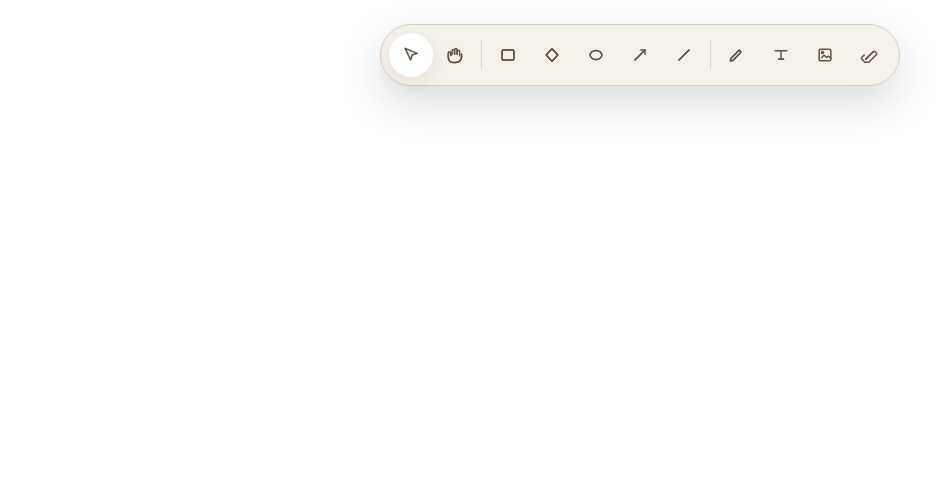
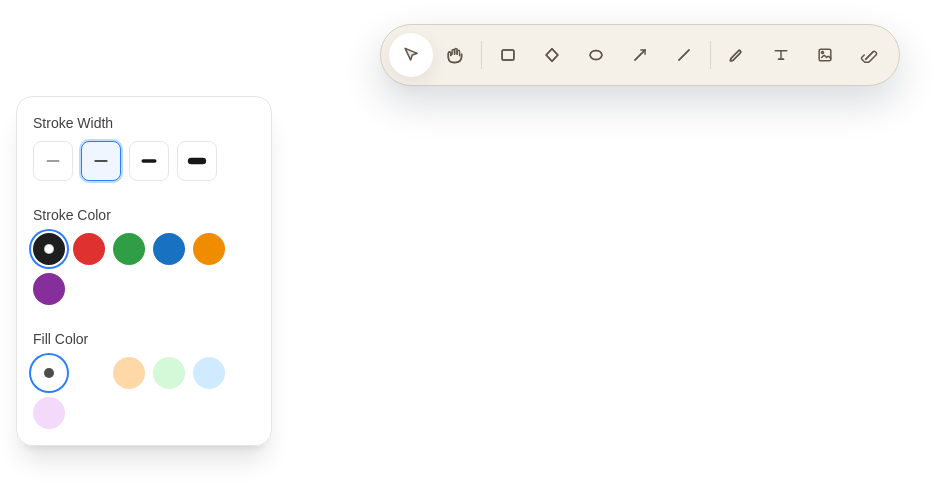
Before and after one commit to MuhammadTalha57/excalidraw-clone, a Next.js app in the folder web/: page / in a window 1280 px wide. Shown: the top 500 px of the page, without its empty margins (0-950 px from the left). Built offline with nearby package versions, Linux system fonts and the light colour scheme.

Commit message:
Implemented Shape Otions

```diff
--- a/web/components/canvas/interactions/captureInteraction.ts
+++ b/web/components/canvas/interactions/captureInteraction.ts
@@ -3,6 +3,7 @@ import { PointerEvent } from "react";
 import { usePreviewElementStore } from "@/stores/usePreviewElement";
 import { useSelectedToolStore } from "@/stores/useSelectedTool";
 import { useCanvasElementsStore } from "@/stores/useCanvasElements";
+import { useShapeOptionsStore } from "@/stores/useShapeOptions";
 
 const setPreviewElement = usePreviewElementStore.getState().setPreviewElement;
 
@@ -53,8 +54,9 @@ function onPointerMove(e: PointerEvent<HTMLCanvasElement>) {
     const previewElement: CanvasElement = {
         id: "2",
         type: "none",
-        strokeColor: "#000000",
-        fillColor: "#000000",
+        strokeWidth: useShapeOptionsStore.getState().strokeWidth,
+        strokeColor: useShapeOptionsStore.getState().strokeColor,
+        fillColor: useShapeOptionsStore.getState().fillColor,
         x1: x,
         y1: y,
         x2: currentX,
--- a/web/components/canvas/renderElement.ts
+++ b/web/components/canvas/renderElement.ts
@@ -4,28 +4,46 @@ export default function renderElement(
     ctx: CanvasRenderingContext2D,
     element: CanvasElement,
 ) {
-    if (!ctx) return;
+    ctx.save();
+
+    ctx.lineWidth = element.strokeWidth;
+    ctx.strokeStyle = element.strokeColor;
+    ctx.fillStyle =
+        element.fillColor === "transparent"
+            ? "rgba(0,0,0,0)"
+            : element.fillColor;
+
+    ctx.lineWidth = element.strokeWidth;
+    ctx.strokeStyle = element.strokeColor;
+    ctx.fillStyle = element.fillColor;
 
     switch (element.type) {
         case "rectangle":
             renderRectangle(ctx, element);
             break;
+
         case "diamond":
             renderDiamond(ctx, element);
             break;
+
         case "ellipse":
             renderEllipse(ctx, element);
             break;
+
         case "line":
             renderLine(ctx, element);
             break;
+
         case "arrow":
             renderArrow(ctx, element);
             break;
+
         case "draw":
             renderDraw(ctx, element);
             break;
     }
+
+    ctx.restore();
 }
 
 function renderRectangle(ctx: CanvasRenderingContext2D, e: CanvasElement) {
--- /dev/null
+++ b/web/components/shapeOptions.tsx
@@ -0,0 +1,159 @@
+"use client";
+
+import { useShapeOptionsStore } from "@/stores/useShapeOptions";
+import { Minus, Circle } from "lucide-react";
+
+const strokeColors = [
+    "#1e1e1e",
+    "#e03131",
+    "#2f9e44",
+    "#1971c2",
+    "#f08c00",
+    "#862e9c",
+];
+
+const fillColors = [
+    "transparent",
+    "#ffffff",
+    "#ffd8a8",
+    "#d3f9d8",
+    "#d0ebff",
+    "#f3d9fa",
+];
+
+const strokeWidths = [1, 2, 4, 8];
+
+export default function ShapeOptions() {
+    const {
+        strokeWidth,
+        strokeColor,
+        fillColor,
+        setStrokeWidth,
+        setStrokeColor,
+        setFillColor,
+    } = useShapeOptionsStore();
+
+    return (
+        <div
+            className="
+                w-64
+                rounded-2xl
+                border
+                border-neutral-200
+                bg-white/95
+                shadow-xl
+                backdrop-blur
+                p-4
+                space-y-6
+            "
+        >
+            {/* Stroke Width */}
+            <section className="space-y-2">
+                <h3 className="text-sm font-medium text-neutral-700">
+                    Stroke Width
+                </h3>
+
+                <div className="flex gap-2">
+                    {strokeWidths.map((width) => (
+                        <button
+                            key={width}
+                            onClick={() => setStrokeWidth(width)}
+                            className={`
+        flex h-10 w-10 items-center justify-center
+        rounded-lg border transition-all
+
+        ${
+            strokeWidth === width
+                ? "border-blue-500 bg-blue-50 ring-2 ring-blue-200"
+                : "border-neutral-200 hover:bg-neutral-100"
+        }
+    `}
+                        >
+                            <Minus size={20} strokeWidth={width} />
+                        </button>
+                    ))}
+                </div>
+            </section>
+
+            {/* Stroke Color */}
+            <section className="space-y-2">
+                <h3 className="text-sm font-medium text-neutral-700">
+                    Stroke Color
+                </h3>
+
+                <div className="flex flex-wrap gap-2">
+                    {strokeColors.map((color) => (
+                        <button
+                            key={color}
+                            onClick={() => setStrokeColor(color)}
+                            className={`
+        relative h-8 w-8 rounded-full transition-all
+
+        ${
+            strokeColor === color
+                ? "ring-2 ring-blue-500 ring-offset-2"
+                : "hover:scale-110"
+        }
+    `}
+                            style={{ backgroundColor: color }}
+                        >
+                            {strokeColor === color && (
+                                <div className="absolute inset-0 flex items-center justify-center">
+                                    <div className="h-2.5 w-2.5 rounded-full bg-white border border-black/20" />
+                                </div>
+                            )}
+                        </button>
+                    ))}
+                </div>
+            </section>
+
+            {/* Fill Color */}
+            <section className="space-y-2">
+                <h3 className="text-sm font-medium text-neutral-700">
+                    Fill Color
+                </h3>
+
+                <div className="flex flex-wrap gap-2">
+                    {fillColors.map((color) => (
+                        <button
+                            key={color}
+                            onClick={() => setFillColor(color)}
+                            className={`
+        relative h-8 w-8 rounded-full overflow-hidden transition-all
+
+        ${
+            fillColor === color
+                ? "ring-2 ring-blue-500 ring-offset-2"
+                : "hover:scale-110"
+        }
+    `}
+                            style={{
+                                background:
+                                    color === "transparent" ? "white" : color,
+                            }}
+                        >
+                            {color === "transparent" && (
+                                <svg className="absolute inset-0">
+                                    <line
+                                        x1="0"
+                                        y1="100%"
+                                        x2="100%"
+                                        y2="0"
+                                        stroke="red"
+                                        strokeWidth="2"
+                                    />
+                                </svg>
+                            )}
+
+                            {fillColor === color && (
+                                <div className="absolute inset-0 flex items-center justify-center">
+                                    <div className="h-2.5 w-2.5 rounded-full bg-black/70" />
+                                </div>
+                            )}
+                        </button>
+                    ))}
+                </div>
+            </section>
+        </div>
+    );
+}
--- a/web/components/whiteboard.tsx
+++ b/web/components/whiteboard.tsx
@@ -1,15 +1,33 @@
 "use client";
 
 import Toolbar from "@/components/toolbar";
-import { useLayoutEffect, useRef, useState } from "react";
+import ShapeOptions from "@/components/shapeOptions";
 import Canvas from "./canvas/canvas";
+
 export default function Whiteboard() {
     return (
         <div className="relative min-h-screen w-full overflow-hidden bg-[#f1ece4]">
-            <Canvas></Canvas>
+            <Canvas />
 
-            <div className="pointer-events-none absolute inset-x-0 top-4 z-10 flex justify-center px-4 sm:top-6">
+            {/* Toolbar */}
+            <div className="pointer-events-none absolute inset-x-0 top-4 z-20 flex justify-center px-4 sm:top-6">
                 <Toolbar />
+            </div>
+
+            {/* Shape Options */}
+            <div
+                className="
+                    absolute
+                    left-4
+                    top-24
+                    z-20
+                    pointer-events-auto
+
+                    hidden
+                    md:block
+                "
+            >
+                <ShapeOptions />
             </div>
         </div>
     );
--- a/web/lib/types.ts
+++ b/web/lib/types.ts
@@ -6,6 +6,7 @@ type Point = {
 type CanvasElement = {
     id: string;
     type: string;
+    strokeWidth: number;
     strokeColor: string;
     fillColor: string;
     x1: number;
--- a/web/package.json
+++ b/web/package.json
@@ -9,6 +9,7 @@
     "lint": "eslint"
   },
   "dependencies": {
+    "lucide-react": "^1.21.0",
     "next": "16.2.9",
     "react": "19.2.4",
     "react-dom": "19.2.4",
--- /dev/null
+++ b/web/stores/useShapeOptions.ts
@@ -0,0 +1,21 @@
+import { create } from "zustand";
+
+type ShapeOptionsStore = {
+    strokeColor: string;
+    fillColor: string;
+    strokeWidth: number;
+
+    setStrokeColor: (color: string) => void;
+    setFillColor: (color: string) => void;
+    setStrokeWidth: (width: number) => void;
+};
+
+export const useShapeOptionsStore = create<ShapeOptionsStore>((set) => ({
+    strokeColor: "#1e1e1e",
+    fillColor: "transparent",
+    strokeWidth: 2,
+
+    setStrokeColor: (strokeColor) => set({ strokeColor }),
+    setFillColor: (fillColor) => set({ fillColor }),
+    setStrokeWidth: (strokeWidth) => set({ strokeWidth }),
+}));
```
Also changed, not shown: 1 other file (tests, documents, lock files or other folders).
